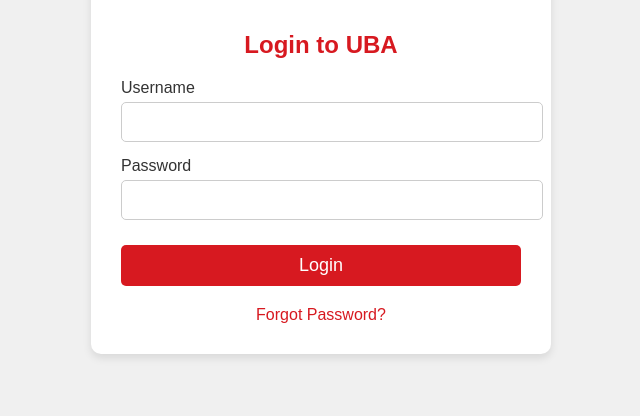
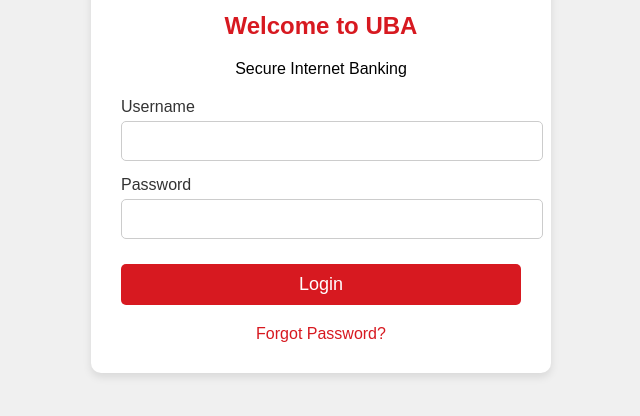
Before and after one commit to techscorpion1/Bank, a plain HTML site: page index.html in a window 1280 px wide. Shown: the part 322-738 px from the top of the page, without its empty margins (319-959 px from the left). Drawn offline with Linux system fonts and the light colour scheme.

Commit message:
Refactor login form and add welcome message
Updated the login form structure and added a welcome message.

```diff
--- a/index.html
+++ b/index.html
@@ -10,19 +10,25 @@
   <div class="login-container">
     <div class="login-header">
       <img src="image.png" alt="UBA Logo" class="logo">
-            <h2>Login to UBA</h2>
+      <h2>Welcome to UBA</h2>
+      <p class="subtext">Secure Internet Banking</p>
     </div>
-        <form action="#" method="post">
+
+    <!-- When user clicks Login, it takes them to dashboard.html -->
+    <form action="dashboard.html" method="get">
       <div class="input-group">
         <label for="username">Username</label>
         <input type="text" id="username" name="username" required>
       </div>
+
       <div class="input-group">
         <label for="password">Password</label>
         <input type="password" id="password" name="password" required>
       </div>
+
       <button type="submit">Login</button>
     </form>
+
     <div class="login-footer">
       <a href="#">Forgot Password?</a>
     </div>
```
Lines whose indentation alone changed are shown as unchanged.
